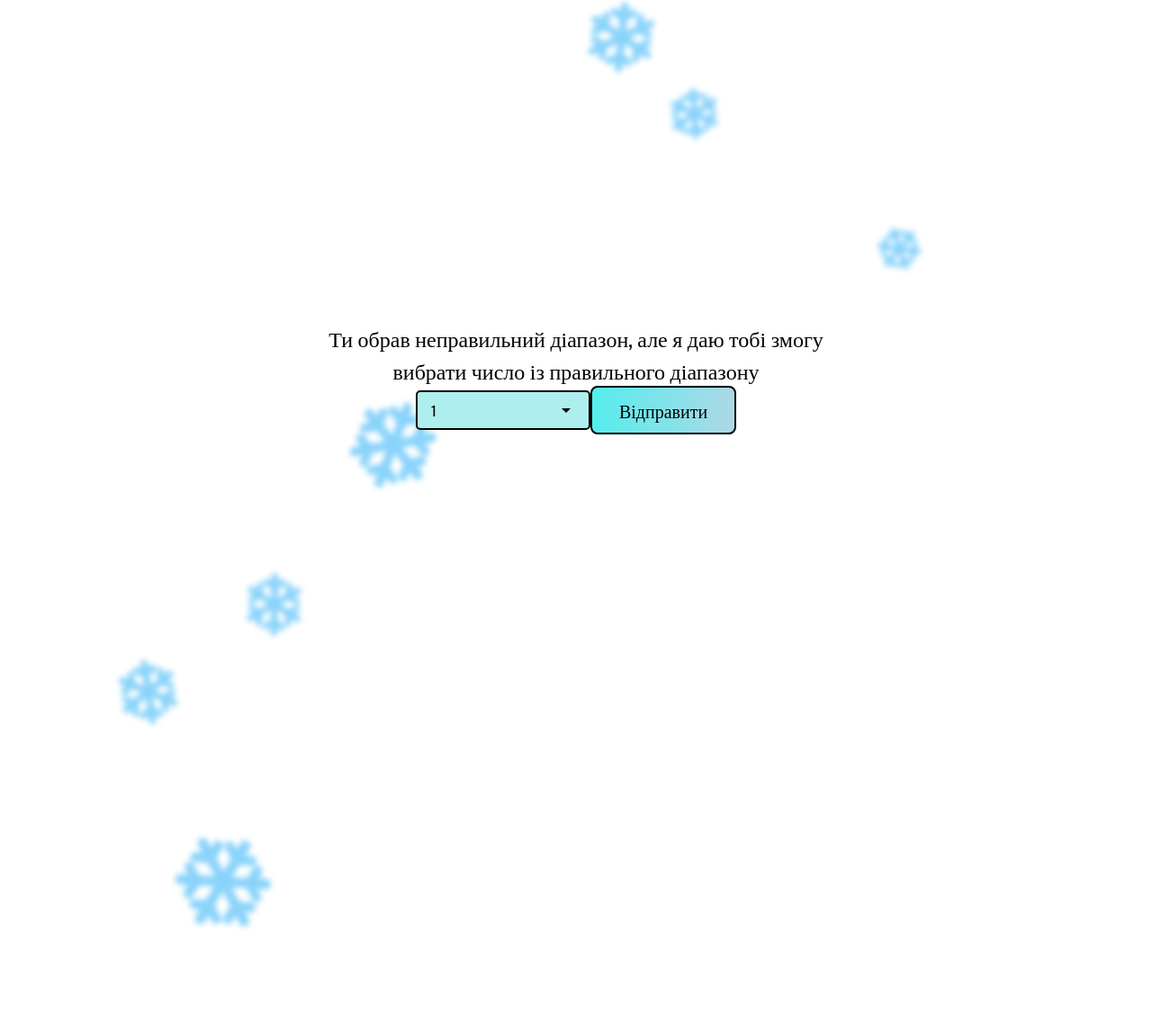
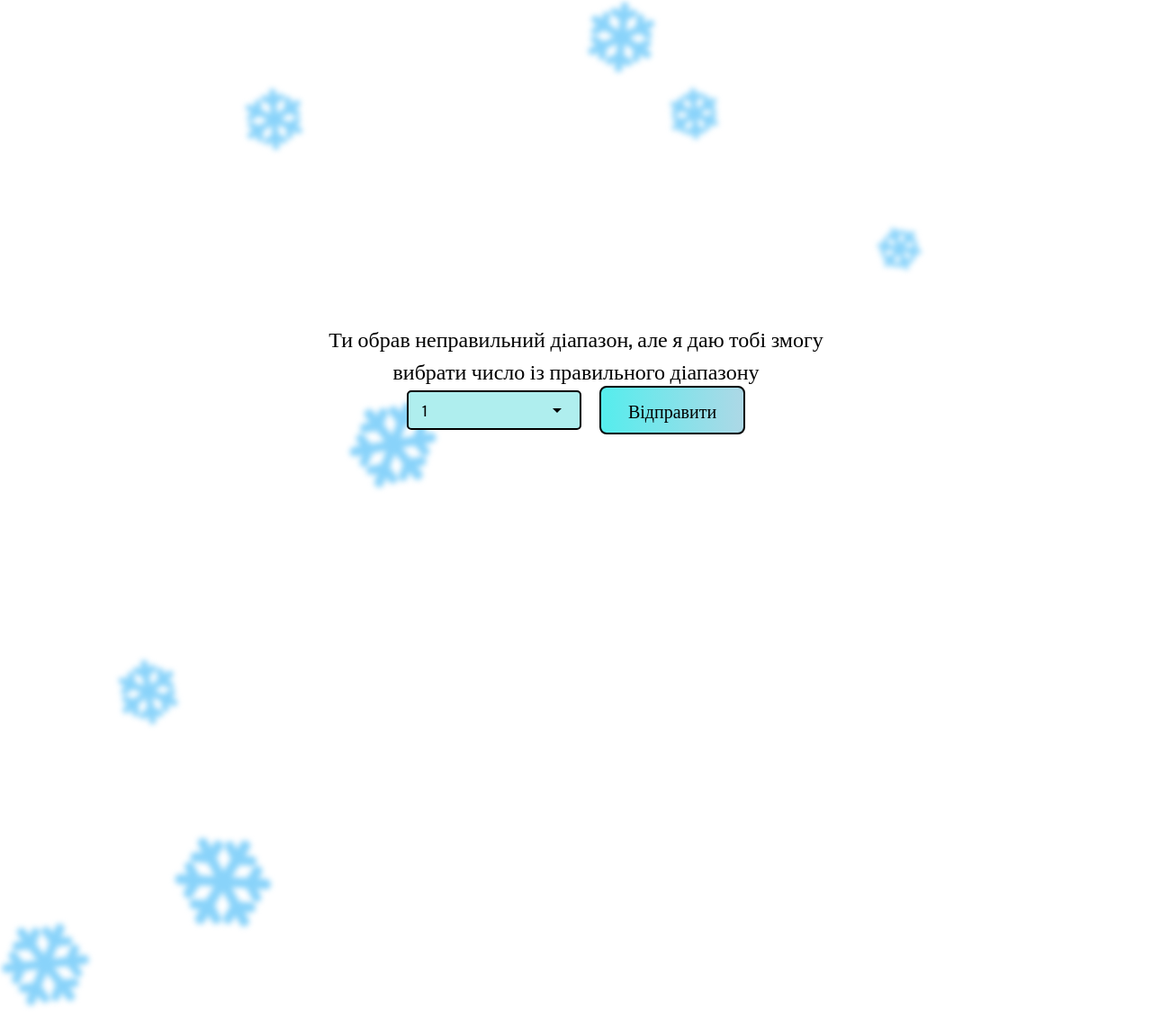
Before and after one commit to space-prog/extrasens, a PHP site: page /diapason.php in a window 1280 px wide. Shown: the whole page at 90% size. Before the commit the page ends 1033 px from the top, so only its background shows below. Run offline with PHP 8.4, Linux system fonts and the light colour scheme; the visitor is signed in with stand-in values (Sample User, id 1); data that the repository does not hold is empty.

Commit message:
code now is shorter and ready for handing

```diff
--- a/css/style.css
+++ b/css/style.css
@@ -35,7 +35,7 @@ p {
     position: absolute;
     width: 100%;
     height: 100%;
-    z-index: 0;
+    z-index: -1;
 }
 
 button {
@@ -194,6 +194,7 @@ label {
 }
 
 .cg {
+    display: flex;
     column-gap: 20px;
 }
 
@@ -223,48 +224,46 @@ img {
     transition: all 7s ease;
 }
 
-.svg1 {
+.svg1, .svg6 {
     width: 100px;
     height: 100px;
 }
 .svg2 {
-    animation: coin 7s linear 2s infinite;
+    animation-delay: 4.8s;
     width: 70px;
     height: 70px;
     left: 21%;
 }
 .svg3 {
-    animation: coin 7s linear .5s infinite;
+    animation-delay: .5s;
     width: 110px;
     height: 110px;
     left: 15%;
 }
 .svg4 {
-    animation: coin 7s linear 4s infinite;
+    animation-delay: 4s;
     width: 50px;
     height: 50px;
     right: 20%;
 }
 .svg5 {
-    animation: coin 7s linear 1.5s infinite;
+    animation-delay: 1.5s;
     width: 72px;
     height: 72px;
     left: 10%;
 }
 .svg6 {
-    animation: coin 7s linear  3s infinite;
-    width: 100px;
-    height: 100px;
+    animation-delay: 3s;
     right: 62%;
 }
 .svg7 {
-    animation: coin 7s linear 4.8s infinite;
+    animation-delay: 4.8s;
     width: 58px;
     height: 58px;
     left: 58%;
 }
 .svg8 {
-    animation: coin 7s linear 5.3s infinite;
+    animation-delay: 5.3s;
     width: 80px;
     height: 80px;
     right: 43%;
--- a/diapason.php
+++ b/diapason.php
@@ -16,30 +16,30 @@
 <body class="white-body">
 <div class="blur snow-blur">
     <div class="zindex">
-        <img src="images/307887.svg" alt="Сніжинка" class="svg1">
-        <img src="images/307887.svg" alt="Сніжинка" class="svg2">
-        <img src="images/307887.svg" alt="Сніжинка" class="svg3">
-        <img src="images/307887.svg" alt="Сніжинка" class="svg4">
-        <img src="images/307887.svg" alt="Сніжинка" class="svg5">
-        <img src="images/307887.svg" alt="Сніжинка" class="svg6">
-        <img src="images/307887.svg" alt="Сніжинка" class="svg7">
-        <img src="images/307887.svg" alt="Сніжинка" class="svg8">
-        <img src="images/307887.svg" alt="Сніжинка" class="svg1">
-        <img src="images/307887.svg" alt="Сніжинка" class="svg2">
-        <img src="images/307887.svg" alt="Сніжинка" class="svg3">
-        <img src="images/307887.svg" alt="Сніжинка" class="svg4">
-        <img src="images/307887.svg" alt="Сніжинка" class="svg5">
-        <img src="images/307887.svg" alt="Сніжинка" class="svg6">
-        <img src="images/307887.svg" alt="Сніжинка" class="svg7">
-        <img src="images/307887.svg" alt="Сніжинка" class="svg8">
-        <img src="images/307887.svg" alt="Сніжинка" class="svg3">
-        <img src="images/307887.svg" alt="Сніжинка" class="svg4">
-        <img src="images/307887.svg" alt="Сніжинка" class="svg5">
-        <img src="images/307887.svg" alt="Сніжинка" class="svg6">
-        <img src="images/307887.svg" alt="Сніжинка" class="svg7">
-        <img src="images/307887.svg" alt="Сніжинка" class="svg8">
-        <img src="images/307887.svg" alt="Сніжинка" class="svg6">
-        <img src="images/307887.svg" alt="Сніжинка" class="svg7">
+        <img src="images/307887.svg" alt="Сніжинка" class="svg1 svg">
+        <img src="images/307887.svg" alt="Сніжинка" class="svg2 svg">
+        <img src="images/307887.svg" alt="Сніжинка" class="svg3 svg">
+        <img src="images/307887.svg" alt="Сніжинка" class="svg4 svg">
+        <img src="images/307887.svg" alt="Сніжинка" class="svg5 svg">
+        <img src="images/307887.svg" alt="Сніжинка" class="svg6 svg">
+        <img src="images/307887.svg" alt="Сніжинка" class="svg7 svg">
+        <img src="images/307887.svg" alt="Сніжинка" class="svg8 svg">
+        <img src="images/307887.svg" alt="Сніжинка" class="svg1 svg">
+        <img src="images/307887.svg" alt="Сніжинка" class="svg2 svg">
+        <img src="images/307887.svg" alt="Сніжинка" class="svg3 svg">
+        <img src="images/307887.svg" alt="Сніжинка" class="svg4 svg">
+        <img src="images/307887.svg" alt="Сніжинка" class="svg5 svg">
+        <img src="images/307887.svg" alt="Сніжинка" class="svg6 svg">
+        <img src="images/307887.svg" alt="Сніжинка" class="svg7 svg">
+        <img src="images/307887.svg" alt="Сніжинка" class="svg8 svg">
+        <img src="images/307887.svg" alt="Сніжинка" class="svg3 svg">
+        <img src="images/307887.svg" alt="Сніжинка" class="svg4 svg">
+        <img src="images/307887.svg" alt="Сніжинка" class="svg5 svg">
+        <img src="images/307887.svg" alt="Сніжинка" class="svg6 svg">
+        <img src="images/307887.svg" alt="Сніжинка" class="svg7 svg">
+        <img src="images/307887.svg" alt="Сніжинка" class="svg8 svg">
+        <img src="images/307887.svg" alt="Сніжинка" class="svg6 svg">
+        <img src="images/307887.svg" alt="Сніжинка" class="svg7 svg">
     </div>
 </div>
 <div class="block1 flex height">
@@ -57,8 +57,8 @@
                 ?>
             </div>
             <div class="block2">
-                <form action="numbers.php" method="post" class="flex cg">
-                    <div class="flex">
+                <form action="numbers.php" method="post" class="flex">
+                    <div class="flex cg">
                         <label class="arrow arrow-lightblue label-border">
                             <select name="choise">
                                 <?php
--- a/numbers.php
+++ b/numbers.php
@@ -48,7 +48,7 @@
         }
 
         ?>
-    <div class="block1 flex">
+    <div class="block1 flex height">
         <div class="wrap">
             <div>
                 <?php
@@ -68,8 +68,8 @@
                             header('Location: results.php');
                         }
                     }
-                    ?>" method="post">
-                <div class="zindex">
+                    ?>" method="post" class="flex ">
+                <div class="zindex flex cg">
                     <label class="arrow arrow-yellow">
                         <select name="numbers">
                             <?php
```
Also changed, not shown: results.php (+27 -25 lines).
